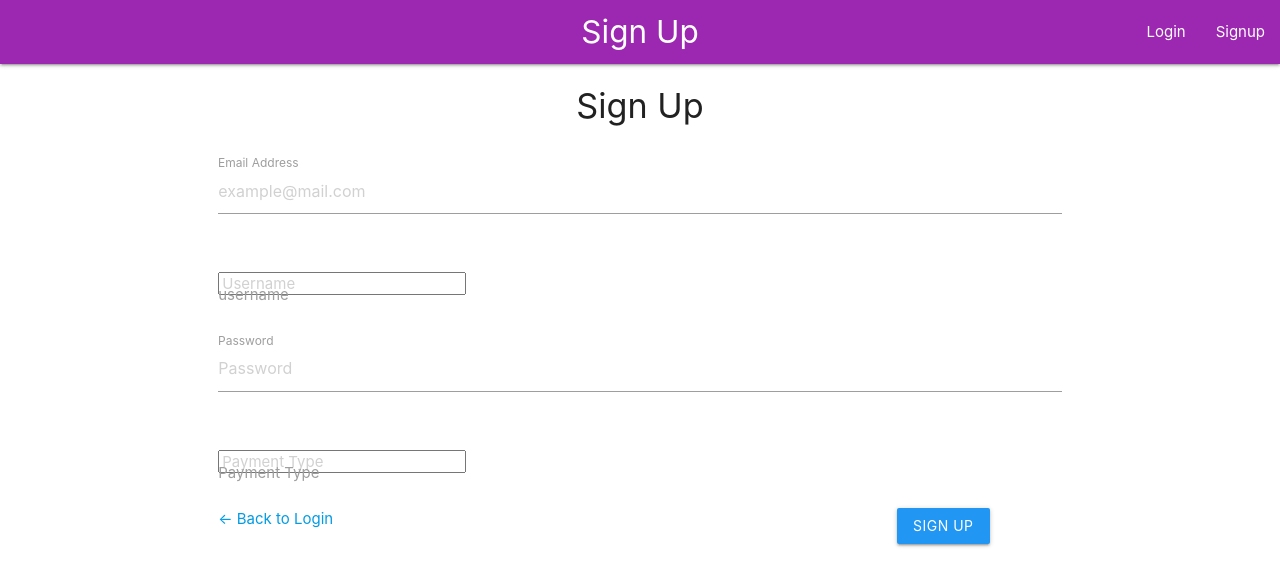
After one commit to Lifting-Lounge/Lifting-Lounge, a Flask app: page /signup_page in a window 1280 px wide. The commit adds this page. Shown: the top 586 px of the page. Run offline with Flask 3, Linux system fonts and the light colour scheme.

Commit message:
signup and logout pages

```diff
--- a/App/templates/layout.html
+++ b/App/templates/layout.html
@@ -17,10 +17,16 @@
       <div class="nav-wrapper">
         <a href="#!" class="brand-logo center">{% block page %}{% endblock %}</a>
         <div class="nav-wrapper">
-            <ul id="nav-mobile" class="left">
-                <li> <a href="/">Login</a></li>
-                <li> <a href="/signup">Signup</a></li>
+          {% if current_user.is_authenticated %}
+            <ul id="nav-mobile" class="right">
+              <li> <a href="/logout">Logout</a></li>
             </ul>
+          {%else%}
+            <ul id="nav-mobile" class="right">
+              <li> <a href="/login_page">Login</a></li>
+              <li> <a href="/signup_page">Signup</a></li>
+            </ul>
+          {%endif%}
         </div>
       </div>
     </nav>
--- /dev/null
+++ b/App/templates/signup.html
@@ -0,0 +1,52 @@
+{% extends "layout.html" %}
+
+{% block title %}Sign Up{% endblock %}
+
+{% block page %}Sign Up{% endblock %}
+
+
+{% block content %}
+
+<div class="content fill-space">
+  <div class="subcontent center-vertical">
+    <h4 class="center">Sign Up</h4>
+
+    <form id="signupForm" method="POST" action="/signup" style="padding:1em">
+      <div class="row">
+        <div class="input-field col s12">
+          <input placeholder="example@mail.com" name="email" type="email" class="validate">
+          <label for="email">Email Address</label>
+        </div>
+      </div>
+      <div class="row">
+        <div class="input-field col s12">
+          <input placeholder="Username" name="username" type="username" class="validate">
+          <label for="username">username</label>
+        </div>
+      </div>
+      <div class="row">
+        <div class="input-field col s12">
+          <input placeholder="Password" name="password" type="password" class="validate">
+          <label for="password">Password</label>
+        </div>
+      </div>
+      <div class="row">
+        <div class="input-field col s12">
+          <input placeholder="Payment Type" name="payment" type="payment" class="validate">
+          <label for="payment">Payment Type</label>
+        </div>
+      </div>
+
+      <div class="row justify-content">
+        <div class="col s8 card-action left-align" style="margin-left:0;">
+          <a href="/login">&larr; Back to Login</a>
+        </div>
+        <div class="col s3 card-action right-align">
+          <input type="submit" class="blue text-white btn" value="Sign up">
+        </div>
+      </div>
+
+    </form>
+  </div>
+</div>
+{% endblock %}
--- a/App/views/auth.py
+++ b/App/views/auth.py
@@ -14,7 +14,7 @@ auth_views = Blueprint('auth_views', __name__, template_folder='../templates')
 Page/Action Routes
 '''
 
-@auth_views.route('/', methods=['GET'])
+@auth_views.route('/login_page', methods=['GET'])
 def login_page():
     return render_template('login.html')
 
@@ -26,11 +26,28 @@ def login_action():
     user = login(username, password)
     if user:
         login_user(user)
-        return redirect('/home')
+        return redirect('/')
     return 'bad username or password given', 401
 
 @auth_views.route('/logout', methods=['GET'])
-def logout_page():
+def logout_action():
+    logout_user()
+    return redirect('/')
+
+@auth_views.route('/signup_page', methods=['GET'])
+def signup_page():
+    return render_template('signup.html')
+
+@auth_views.route('/signup', methods = ['POST'])
+def signup_action():
     data = request.form
-    user = login(data['username'], data['password'])
-    return 'logged out!'
+    username = data['username']
+    password = data['password']
+    email = data['email']
+    payment = data['payment']
+    user = create_user(username, password, email, payment)
+    if user:
+        login_user(user)
+        return redirect('/')
+    else:
+        return 'Username or email already in use!'
--- a/App/views/index.py
+++ b/App/views/index.py
@@ -4,7 +4,7 @@ from App.controllers import create_user
 
 index_views = Blueprint('index_views', __name__, template_folder='../templates')
 
-@index_views.route('/home', methods=['GET'])
+@index_views.route('/', methods=['GET'])
 def index_page():
     return render_template('index.html')
 
```
Also changed, not shown: App/controllers/user.py (+7 -3 lines), App/templates/index.html (+16 -2 lines), App/controllers/auth.py (line endings or trailing spaces).
